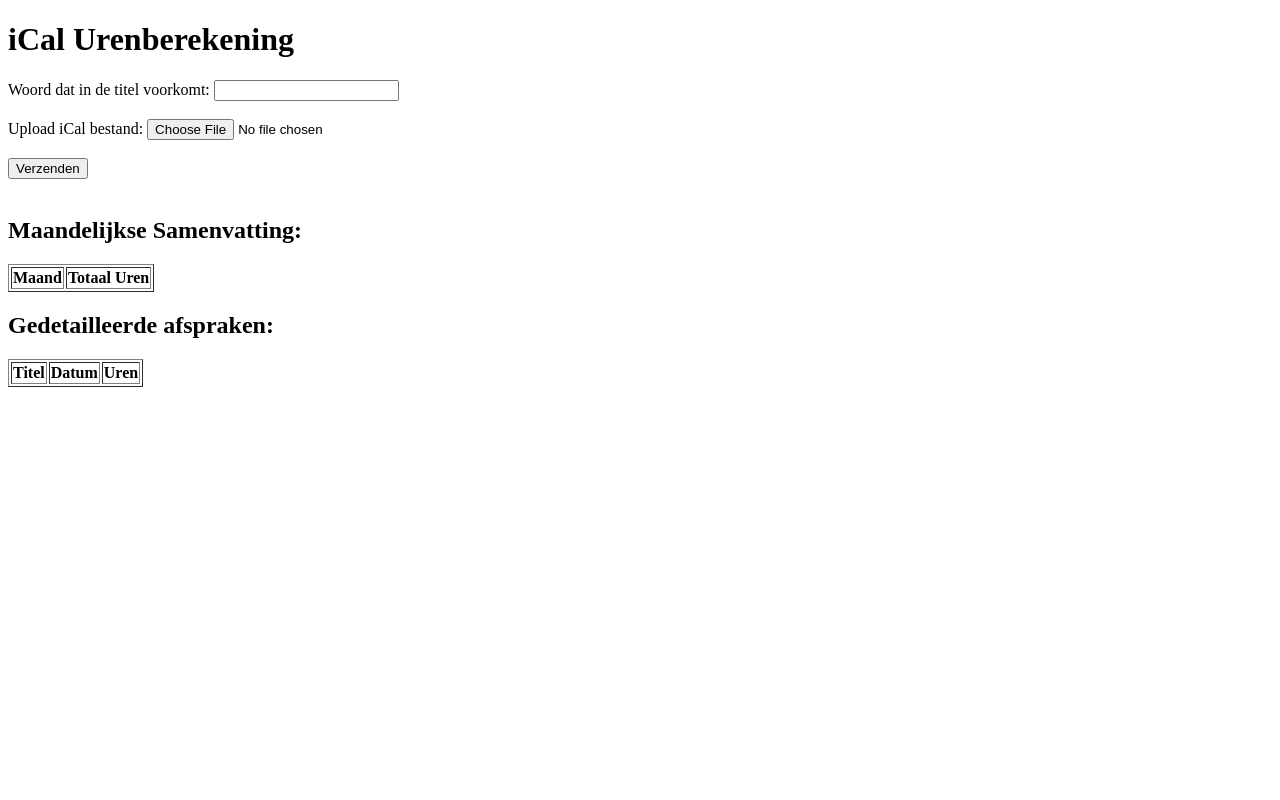
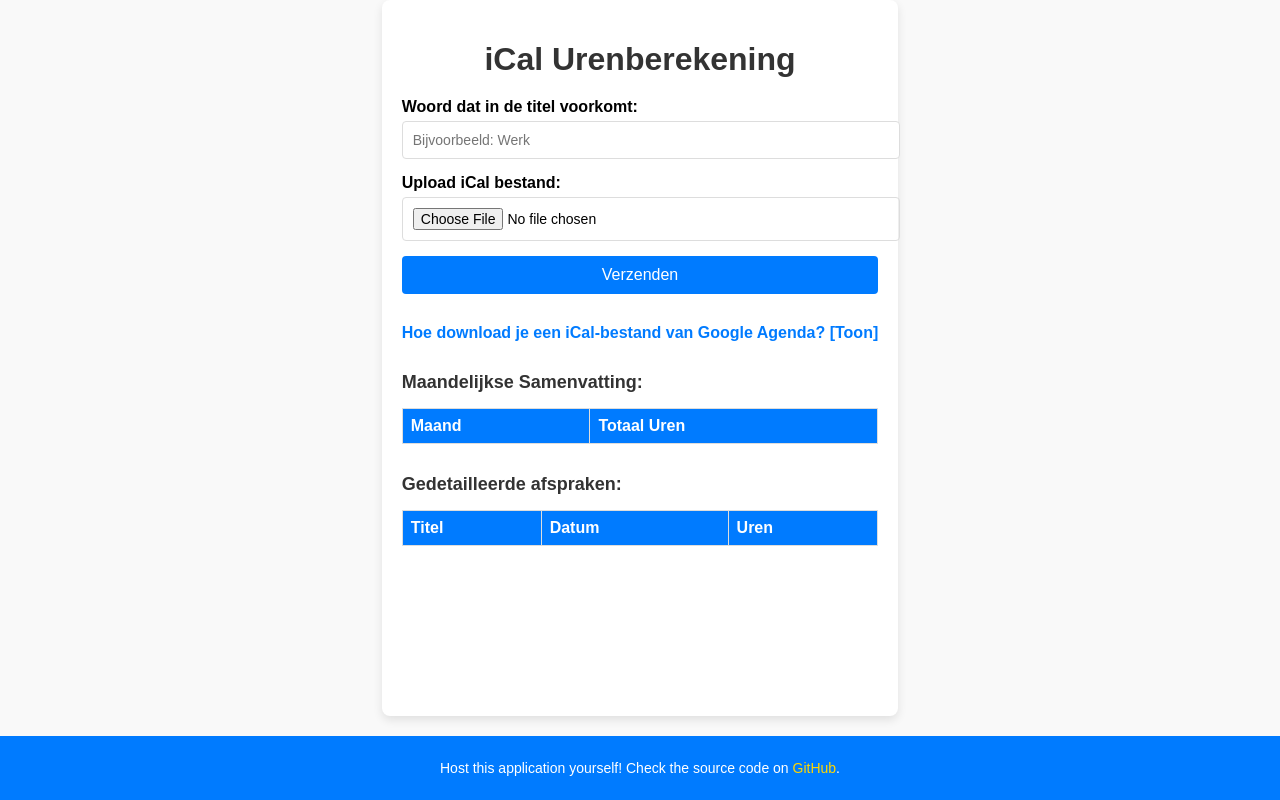
Before and after one commit to nickdubbel/TimeTracker, a Flask app: page / in a window 1280 px wide. Run offline with Flask 3, Linux system fonts and the light colour scheme; lists and menus that the app fills with data are empty.

Commit message:
Add style to website

```diff
--- /dev/null
+++ b/static/script.js
@@ -0,0 +1,49 @@
+function toggleInstructions() {
+    const details = document.getElementById('instructions-details');
+    const toggleText = document.getElementById('toggle-text');
+    if (details.style.display === 'none' || details.style.display === '') {
+        details.style.display = 'block';
+        toggleText.innerHTML = '<b>[Verberg]</b>';
+    } else {
+        details.style.display = 'none';
+        toggleText.innerHTML = '<b>[Toon]</b>';
+    }
+}
+
+document.getElementById('uploadForm').addEventListener('submit', async function(e) {
+    e.preventDefault();
+    const formData = new FormData(this);
+    try {
+        const response = await fetch('/upload', {
+            method: 'POST',
+            body: formData
+        });
+
+        if (!response.ok) {
+            const errorText = await response.text();
+            throw new Error(`Serverfout: ${errorText}`);
+        }
+
+        const result = await response.json();
+
+        // Vul de tabel met maandelijkse samenvatting
+        const summaryTableBody = document.querySelector('#monthlySummaryTable tbody');
+        summaryTableBody.innerHTML = ""; // Reset de tabel
+        result.monthly_summary.forEach(row => {
+            const tr = document.createElement('tr');
+            tr.innerHTML = `<td>${row.month}</td><td>${row.duration.toFixed(2)}</td>`;
+            summaryTableBody.appendChild(tr);
+        });
+
+        // Vul de tabel met gedetailleerde afspraken
+        const tableBody = document.querySelector('#detailedTable tbody');
+        tableBody.innerHTML = ""; // Reset de tabel
+        result.detailed_table.forEach(row => {
+            const tr = document.createElement('tr');
+            tr.innerHTML = `<td>${row.title}</td><td>${row.date}</td><td>${row.duration.toFixed(2)}</td>`;
+            tableBody.appendChild(tr);
+        });
+    } catch (error) {
+        alert(`Er is een fout opgetreden: ${error.message}`);
+    }
+});
--- /dev/null
+++ b/static/style.css
@@ -0,0 +1,124 @@
+/* Reset and layout */
+html, body {
+    height: 100%;
+    margin: 0;
+    display: flex;
+    flex-direction: column;
+    font-family: Arial, sans-serif;
+    background-color: #f9f9f9;
+}
+
+.content {
+    flex: 1;
+    padding: 20px;
+    max-width: 800px;
+    margin: 0 auto;
+    background: white;
+    border-radius: 8px;
+    box-shadow: 0 4px 10px rgba(0, 0, 0, 0.1);
+}
+
+h1 {
+    color: #333;
+    text-align: center;
+    margin-bottom: 20px;
+}
+
+h2 {
+    color: #333;
+    margin-top: 30px;
+    font-size: 18px;
+}
+
+form label {
+    font-weight: bold;
+    display: block;
+    margin: 10px 0 5px;
+}
+
+input[type="text"], input[type="file"], button {
+    display: block;
+    width: 100%;
+    margin-bottom: 15px;
+    padding: 10px;
+    font-size: 14px;
+    border: 1px solid #ddd;
+    border-radius: 4px;
+}
+
+button {
+    background-color: #007BFF;
+    color: white;
+    font-size: 16px;
+    cursor: pointer;
+    border: none;
+}
+
+button:hover {
+    background-color: #0056b3;
+}
+
+.instructions {
+    margin-top: 30px;
+}
+
+.instructions-summary {
+    font-weight: bold;
+    font-size: 16px;
+    color: #007BFF;
+    cursor: pointer;
+    margin-bottom: 10px;
+}
+
+.instructions-summary:hover {
+    text-decoration: underline;
+}
+
+.instructions-details {
+    margin-left: 10px;
+    display: none;
+    padding: 10px;
+    border-left: 4px solid #007BFF;
+    background-color: #f1f8ff;
+}
+
+.table {
+    width: 100%;
+    border-collapse: collapse;
+    margin-top: 10px;
+}
+
+table {
+    width: 100%;
+    border-collapse: collapse;
+    margin-top: 10px;
+}
+
+table th, table td {
+    border: 1px solid #ddd;
+    text-align: left;
+    padding: 8px;
+}
+
+table th {
+    background-color: #007BFF;
+    color: white;
+}
+
+footer {
+    text-align: center;
+    padding: 10px 0;
+    background-color: #007BFF;
+    color: white;
+    margin-top: 20px;
+    font-size: 14px;
+}
+
+footer a {
+    color: #FFD700;
+    text-decoration: none;
+}
+
+footer a:hover {
+    text-decoration: underline;
+}
--- a/templates/index.html
+++ b/templates/index.html
@@ -4,21 +4,49 @@
     <meta charset="UTF-8">
     <meta name="viewport" content="width=device-width, initial-scale=1.0">
     <title>iCal Urenberekening</title>
+    <!-- Link to CSS -->
+    <link rel="stylesheet" href="{{ url_for('static', filename='style.css') }}">
 </head>
 <body>
+    <div class="content">
         <h1>iCal Urenberekening</h1>
         <form id="uploadForm" enctype="multipart/form-data">
             <label for="event_name">Woord dat in de titel voorkomt:</label>
-        <input type="text" id="event_name" name="event_name" required>
-        <br><br>
+            <input type="text" id="event_name" name="event_name" placeholder="Bijvoorbeeld: Werk" required>
+
             <label for="file">Upload iCal bestand:</label>
             <input type="file" id="file" name="file" accept=".ics" required>
-        <br><br>
+
             <button type="submit">Verzenden</button>
         </form>
-    <br>
+
+        <div class="instructions">
+            <div class="instructions-summary" onclick="toggleInstructions()">
+                Hoe download je een iCal-bestand van Google Agenda? <span id="toggle-text"><b>[Toon]</b></span>
+            </div>
+            <div class="instructions-details" id="instructions-details">
+                <p><b>Stap 1:</b> Open <a href="https://calendar.google.com" target="_blank">Google Agenda</a> en log in met je Google-account.</p>
+                <p><b>Stap 2:</b> Ga naar Instellingen:</p>
+                <ul>
+                    <li>Klik op het <b>tandwiel-icoon</b> rechtsboven in het scherm.</li>
+                    <li>Selecteer <b>Instellingen</b> in het dropdownmenu.</li>
+                </ul>
+                <p><b>Stap 3:</b> Selecteer de gewenste agenda:</p>
+                <ul>
+                    <li>In het linkermenu, onder <b>Instellingen voor mijn agenda's</b>, klik op de naam van de agenda.</li>
+                </ul>
+                <p><b>Stap 4:</b> Download de agenda:</p>
+                <ul>
+                    <li>Scroll naar beneden naar <b>Agenda-instellingen</b>.</li>
+                    <li>Klik op <b>Geheime adres in iCal-formaat</b>.</li>
+                    <li>Kopieer de weergegeven link of klik erop om het iCal-bestand te downloaden.</li>
+                </ul>
+                <p><b>Let op:</b> Deel deze URL niet met anderen, omdat het volledige toegang geeft tot je agenda.</p>
+            </div>
+        </div>
+
         <h2>Maandelijkse Samenvatting:</h2>
-    <table id="monthlySummaryTable" border="1">
+        <table id="monthlySummaryTable">
             <thead>
                 <tr>
                     <th>Maand</th>
@@ -29,7 +57,7 @@
         </table>
 
         <h2>Gedetailleerde afspraken:</h2>
-<table id="detailedTable" border="1">
+        <table id="detailedTable">
             <thead>
                 <tr>
                     <th>Titel</th>
@@ -39,46 +67,13 @@
             </thead>
             <tbody></tbody>
         </table>
+    </div>
 
-<script>
-    document.getElementById('uploadForm').addEventListener('submit', async function(e) {
-    e.preventDefault();
-    const formData = new FormData(this);
-    try {
-        const response = await fetch('/upload', {
-            method: 'POST',
-            body: formData
-        });
+    <footer>
+        <p>Host this application yourself! Check the source code on <a href="https://github.com/nickdubbel/TimeTracker" target="_blank">GitHub</a>.</p>
+    </footer>
 
-        if (!response.ok) {
-            const errorText = await response.text();
-            throw new Error(`Serverfout: ${errorText}`);
-        }
-
-        const result = await response.json();
-
-        // Vul de tabel met maandelijkse samenvatting
-        const summaryTableBody = document.querySelector('#monthlySummaryTable tbody');
-        summaryTableBody.innerHTML = ""; // Reset de tabel
-        result.monthly_summary.forEach(row => {
-            const tr = document.createElement('tr');
-            tr.innerHTML = `<td>${row.month}</td><td>${row.duration.toFixed(2)}</td>`;
-            summaryTableBody.appendChild(tr);
-        });
-
-        // Vul de tabel met gedetailleerde afspraken
-        const tableBody = document.querySelector('#detailedTable tbody');
-        tableBody.innerHTML = ""; // Reset de tabel
-        result.detailed_table.forEach(row => {
-            const tr = document.createElement('tr');
-            tr.innerHTML = `<td>${row.title}</td><td>${row.date}</td><td>${row.duration.toFixed(2)}</td>`;
-            tableBody.appendChild(tr);
-        });
-    } catch (error) {
-        alert(`Er is een fout opgetreden: ${error.message}`);
-    }
-});
-</script>
-
+    <!-- Link to JavaScript -->
+    <script src="{{ url_for('static', filename='script.js') }}"></script>
 </body>
 </html>
```
Lines whose indentation alone changed are shown as unchanged.
